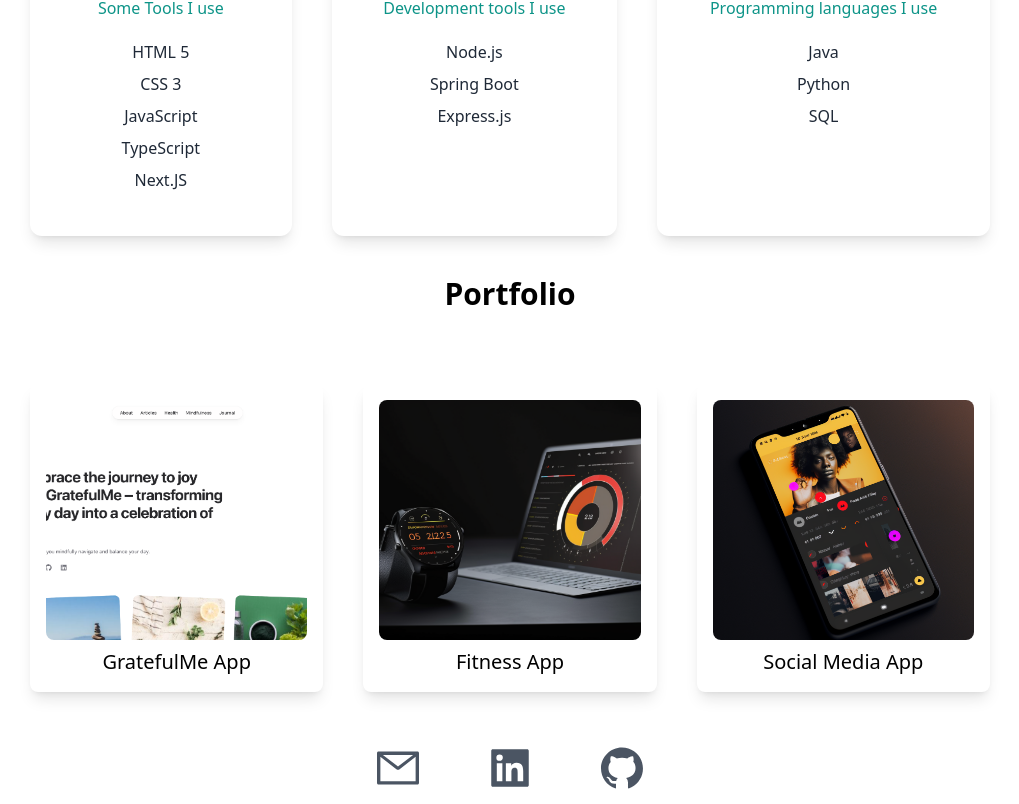
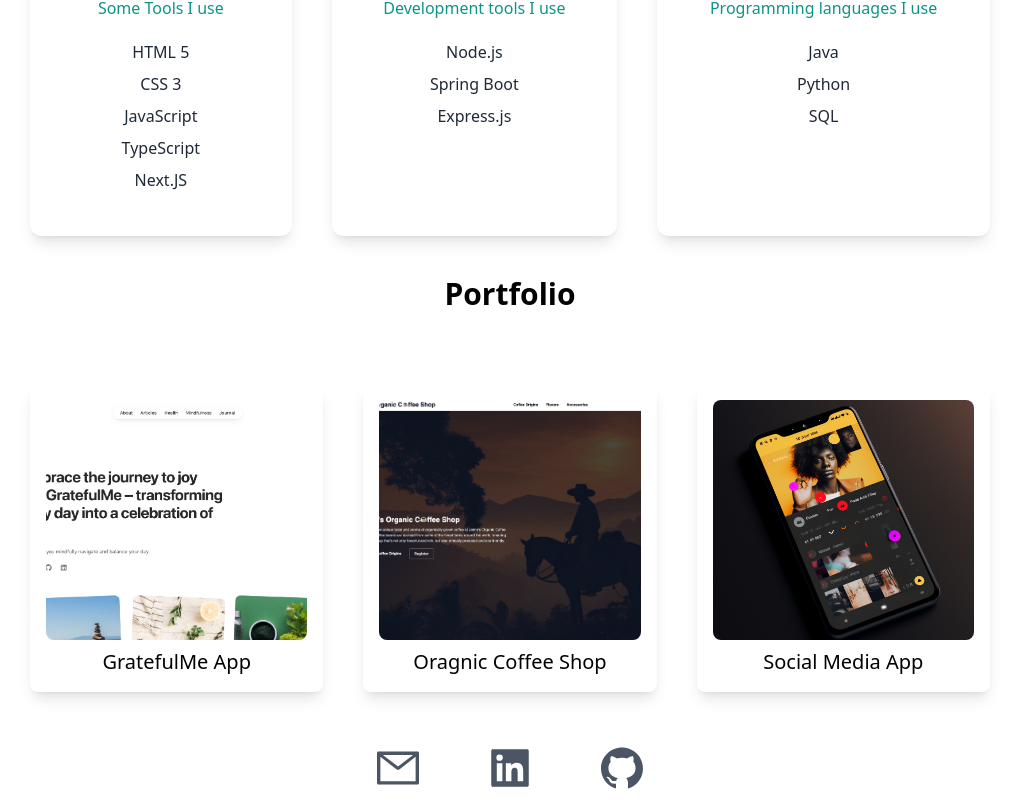
Before and after one commit to JDRGit/react-portfolio, a Next.js app: page / in a window 1280 px wide. Shown: the part 1588-2392 px from the top of the page, without its empty margins (130-1149 px from the left). Built offline with nearby package versions, Linux system fonts and the light colour scheme.

Commit message:
updated projects, organic coffee shop,resume

```diff
--- a/components/Portfolio.js
+++ b/components/Portfolio.js
@@ -20,11 +20,11 @@ const Portfolio = () => {
     },
     {
       id: 2,
-      name: "Fitness App",
+      name: "Oragnic Coffee Shop",
       image: web2,
-      description: "Coming Soon, A fitness tracking application",
-      github: "https://github.com/user/repo",
-      netlify: "https://example.com/",
+      description: "Organic Coffee Shop e-commerce platform of ethically sourced coffee",
+      github: "https://github.com/JDRGit/organic-coffee-shop",
+      netlify: "https://jaimesorganiccoffeeshop.netlify.app/",
     },
     {
       id: 3,
```
Also changed, not shown: public/web2.png.
